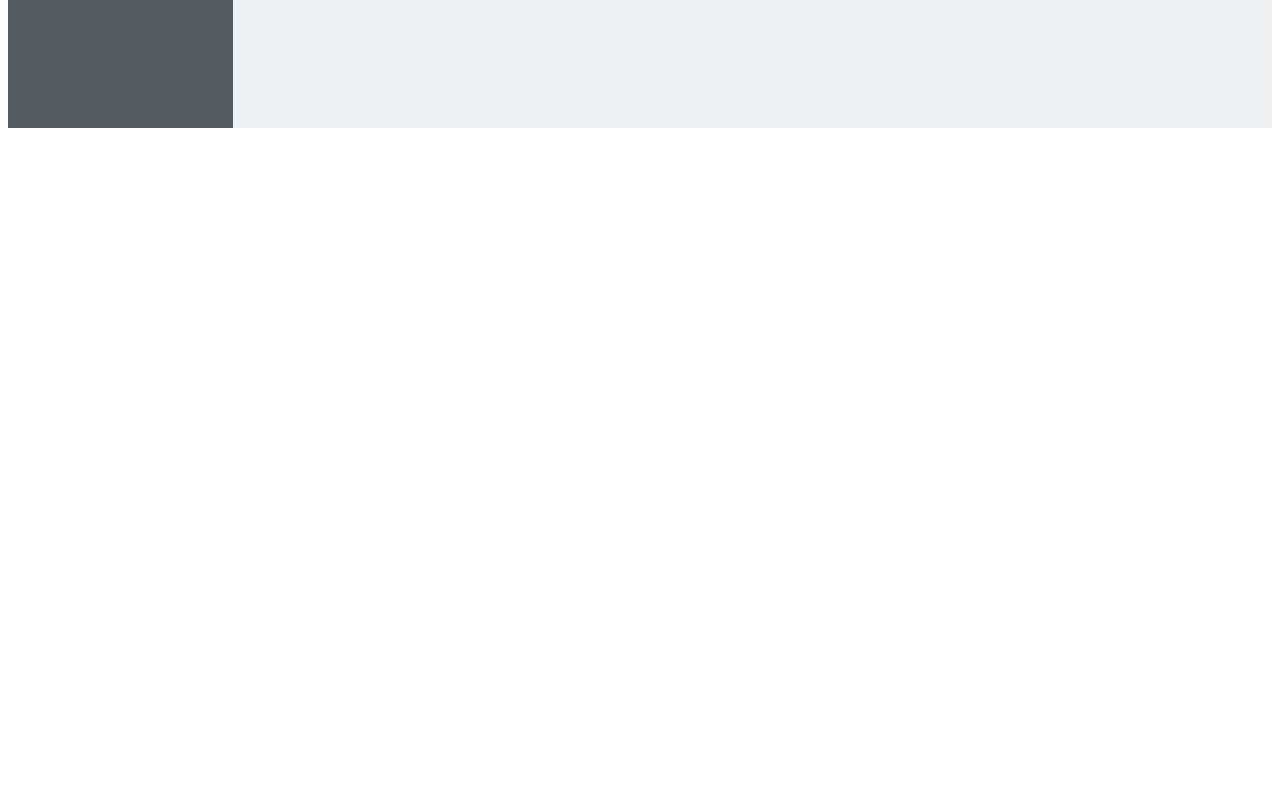
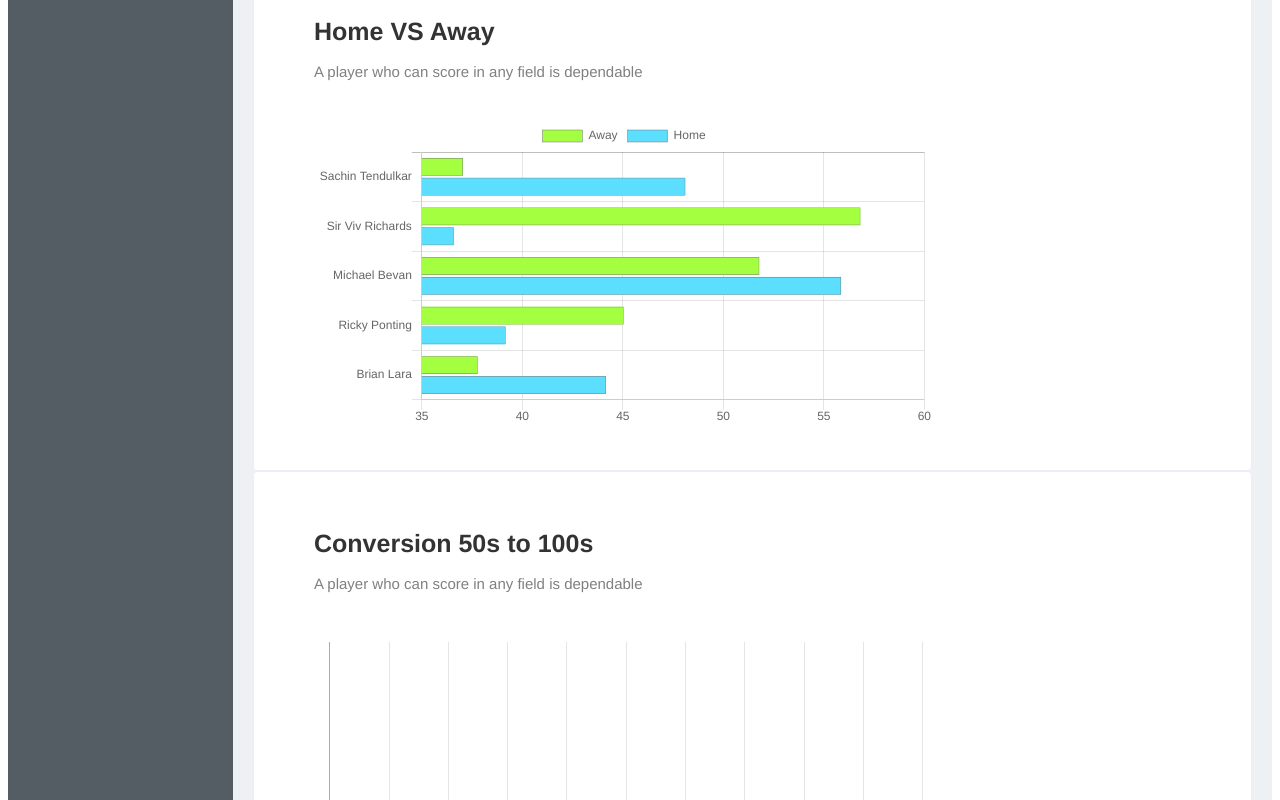
Before and after one commit to tapthoughts/worlds-greatest-cricketer, a Vue app: page /battingODI in a window 1280 px wide. Shown: the part 680-1480 px from the top of the page. Before the commit the page ends 816 px from the top, so only its background shows below. Built offline with nearby package versions, Linux system fonts and the light colour scheme.

Commit message:
added home vs away horizontal bar chart

```diff
--- a/src/views/BattingODI.vue
+++ b/src/views/BattingODI.vue
@@ -11,6 +11,29 @@
             :parentStyle="chartContainerStyle"
             />
         </div>
+
+        <div class="card">
+            <Chart
+            titleText="Home VS Away"
+            subTitleText="A player who can score in any field is dependable"
+            chartType="horizontalBar"
+            :chartData="HomeAwayScoreData.data"
+            :chartOptions="HomeAwayScoreData.options"
+            :parentStyle="chartContainerStyle"
+            />
+        </div>
+
+        <div class="card">
+            <Chart
+            titleText="Conversion 50s to 100s"
+            subTitleText="A player who can score in any field is dependable"
+            chartType="horizontalBar"
+            :chartData="ConversionToCenturyData.data"
+            :chartOptions="ConversionToCenturyData.options"
+            :parentStyle="chartContainerStyle"
+            />
+        </div>
+
     </div>
 </template>
 
@@ -45,6 +68,32 @@ export default {
             barThickness: 50
             }],
           }
+        },
+        data: {
+          labels: [],
+          datasets: []
+        }
+      },
+      HomeAwayScoreData: {
+        options: {
+          responsive: true
+        },
+        data: {
+          labels: [],
+          datasets: []
+        }
+      },
+      ConversionToCenturyData: {
+        options: {
+          responsive: true,
+          scales: {
+            // xAxes: [{
+            //     stacked: true
+            // }],
+            yAxes: [{
+                stacked: true
+            }]
+         }
         },
         data: {
           labels: [],
@@ -89,6 +138,39 @@ export default {
       }]
     };
 
+    const homeAwayScoreData = [];
+
+    Object.values(location_bat_odi).forEach(player => {
+      homeAwayScoreData.push({
+        name: player.player_name,
+        awayAvg: player.details.away.avg,
+        homeAvg: player.details.home.avg
+      });
+    });
+
+    // homeAwayScore.sort((t1, t2) => {
+    //   return t2.avg - t1.avg
+    // });
+
+    this.HomeAwayScoreData.data = {
+      labels: homeAwayScoreData.map(t => t.name),
+      datasets: [
+        {
+          label: 'Away',
+          data: homeAwayScoreData.map(t => t.awayAvg),
+          backgroundColor: 'rgb(164, 255, 64)',
+          borderWidth: 0.5,
+          borderColor: '#777'
+      },
+      {
+        label: 'Home',
+        data: homeAwayScoreData.map(t => t.homeAvg),
+        backgroundColor: 'rgb(92, 222, 255)',
+        borderWidth: 0.5,
+        borderColor: '#777'
+      }]
+    };
+
   }
 };
 </script>
```
